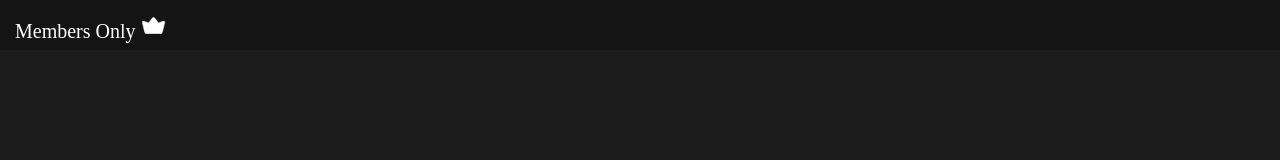
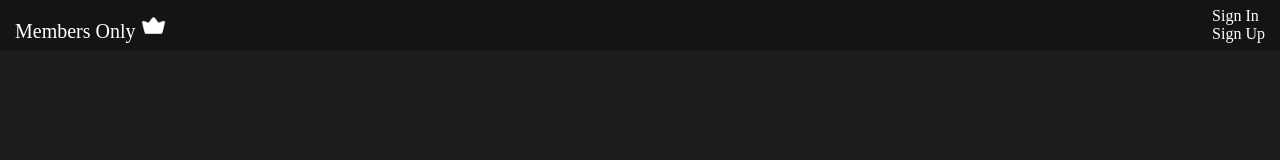
Before and after one commit to igips/members-only, a React (Create React App) app in the folder client/: page / in a window 1280 px wide. Shown: the top 160 px of the page. Built offline with nearby package versions, Linux system fonts and the light colour scheme.

Commit message:
Add icons

```diff
--- a/client/src/components/Nav.js
+++ b/client/src/components/Nav.js
@@ -7,10 +7,18 @@ function Nav() {
 			<div id="nav-main-div">
 				<div id="logo-div">
 					<span>Members Only</span>
-
-
 					<img src={logo} alt="" />
 				</div>
+                <div id="login-reg-nav-div">
+                    <div className="nav-login-reg">
+                        <i className="fa-solid fa-arrow-right-to-bracket"></i>
+                        <span>Sign In</span>
+                    </div>
+                    <div className="nav-login-reg">
+                        <i className="fa-solid fa-arrow-right-to-bracket"></i>
+                        <span>Sign Up</span>
+                    </div>
+                </div>
 			</div>
 		</nav>
 	);
```
